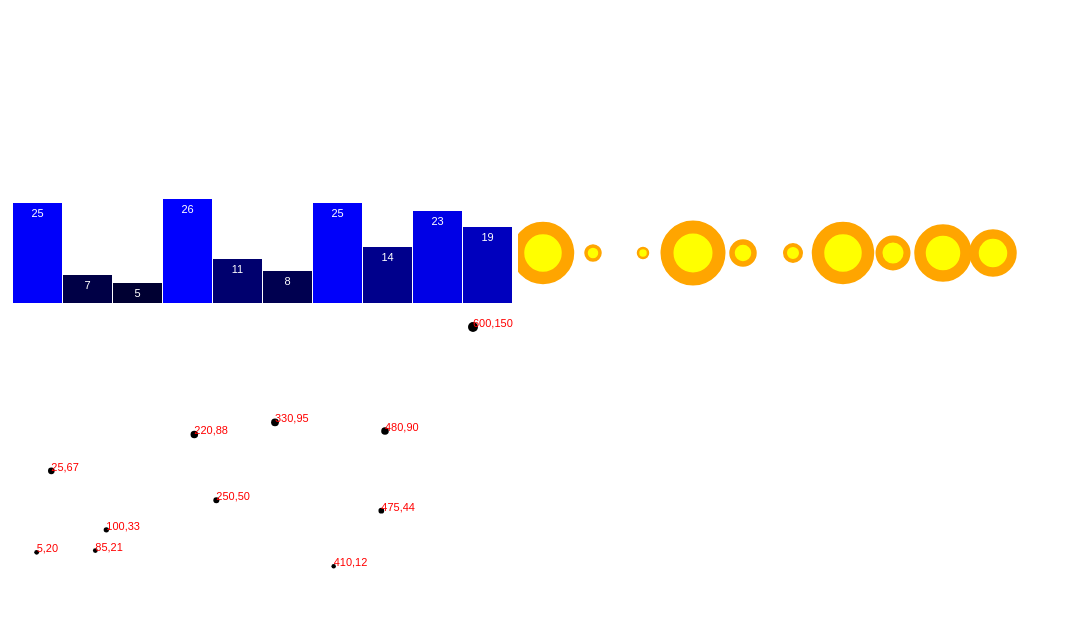
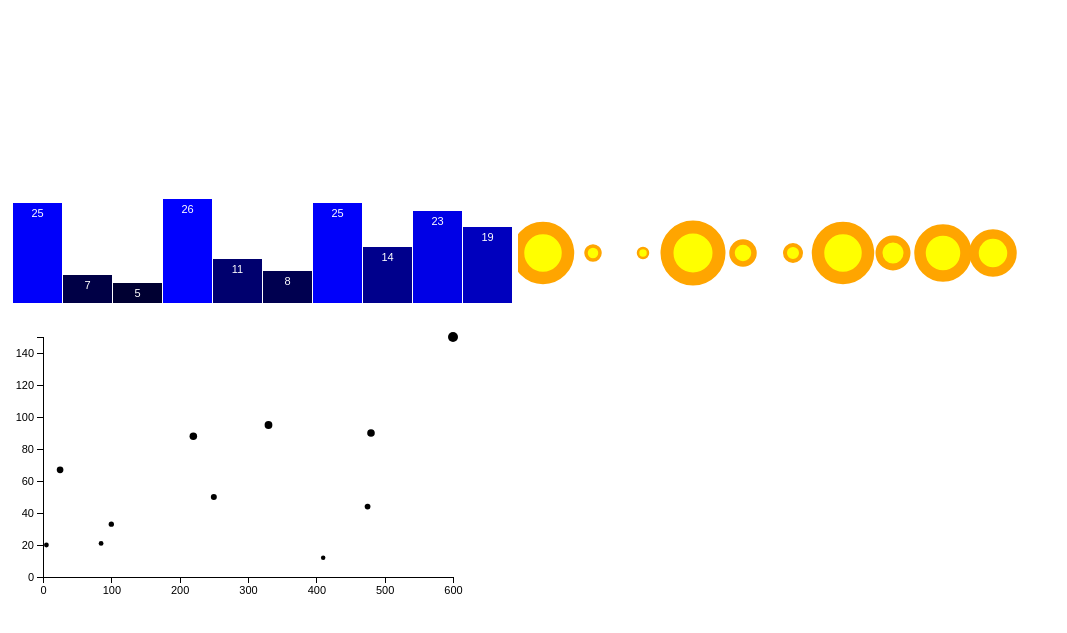
Before and after one commit to ryanpeterson08/simple-d3-examples, a plain HTML site: page index.html in a window 1280 px wide. Shown: the part 5-638 px from the top of the page, without its empty margins (0-1067 px from the left). Drawn offline with nearby package versions, Linux system fonts and the light colour scheme.

Commit message:
add axis for x,y

```diff
--- a/css/styles.css
+++ b/css/styles.css
@@ -6,6 +6,18 @@
   margin-right: 5px;
 }
 
+.axis path,
+.axis line {
+  fill: none;
+  stroke: black;
+  shape-rendering: crispEdges;
+}
+
+.axis text{
+  font-family: sans-serif;
+  font-size: 11px;
+}
+
 svg{
   margin-left: 5px;
 }
--- a/js/script.js
+++ b/js/script.js
@@ -9,7 +9,7 @@ $(document).ready(function(){
   var w1 = 500;
   var h1 = 300;
   var barPadding = 1;
-  var scatterPadding = 20;
+  var scatterPadding = 30;
 
   var w2 = 500;
   var h2 = 100;
@@ -91,11 +91,26 @@ $(document).ready(function(){
                  .domain([0, d3.max(scatterPlot, function(d){ return d[1]; })])
                  .range([2, 5]);
 
+
 	//Create SVG element
 	var svgScatter = d3.select("body")
 				.append("svg")
 				.attr("width", w1)
 				.attr("height", h1);
+
+  svgScatter.append("g")
+            .attr("class", "axis")
+            .attr("transform", "translate(0," + (h1 - scatterPadding) + ")")
+            .call(d3.axisBottom()
+            .scale(xScale)
+            .ticks(5));
+
+  svgScatter.append("g")
+            .attr("class", "axis")
+            .attr("transform", "translate(" + scatterPadding + ",0)")
+            .call(d3.axisLeft()
+            .scale(yScale)
+            .ticks(5));
 
 	svgScatter.selectAll("circle")
 	   .data(scatterPlot)
```
